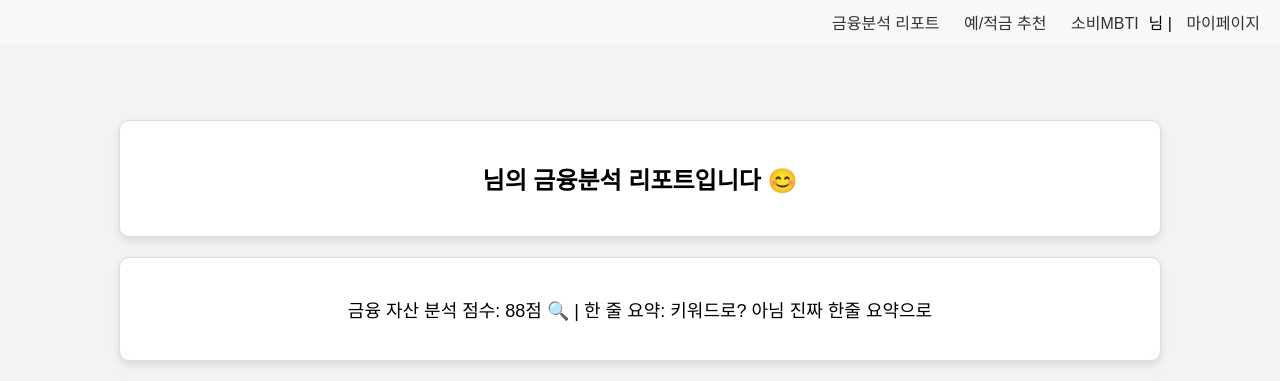
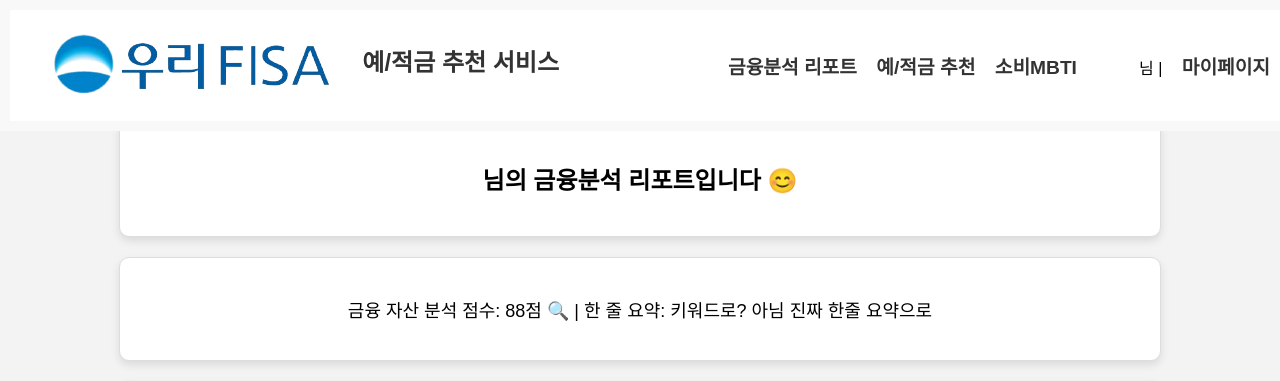
Before and after one commit to Coke-Eating-Polarbear/fisa_share, a Django app: template blog/templates/report_origin.html in a window 1280 px wide. Shown: the top 381 px of the page. Run offline with Django 5.2, Linux system fonts and the light colour scheme; the template is opened without the code that fills it, so the values that code supplies are empty.

Commit message:
Add 모델추가

```diff
--- a/blog/templates/report_origin.html
+++ b/blog/templates/report_origin.html
@@ -1,3 +1,4 @@
+{% load static %}
 <!DOCTYPE html>
 <html lang="en">
 <head>
@@ -31,13 +32,19 @@
             margin: 0 auto;
         }
         .navbar {
-            display: flex;
-            justify-content: flex-end;
-            align-items: center;
-            margin-right: 20px;
+        display: flex;
+        justify-content: space-between; /* 좌측 로고와 우측 버튼 배치 */
+        /* justify-content: flex-end; 오른쪽 정렬 */
+        align-items: center;
+        padding: 10px 20px;
+        font-size: 1rem;
+        background-color: #ffffff;
         }
         .navbar a {
-            margin: 0 10px;
+            /* margin: 0 20px; 링크 간격 */
+            font-size: 1.2rem; /* 글씨 크기 */
+            font-weight: bold; /* 글씨 진하게 */
+            margin-left: 15px; /* 각 링크 사이의 간격 */
             text-decoration: none;
             color: #333;
         }
@@ -87,10 +94,15 @@
 <body>
     <header>
         <div class="navbar">
+            <div class="logo">
+                <a href="./main">
+                    <img src="{% static 'img/fisa_logo_after.png' %}" style="vertical-align: middle;" alt="우리 FISA 로고">
+                    <span style="font-size: 1.5rem; font-weight: bold; margin-left: 10px;">예/적금 추천 서비스</span>
+            </div>
             <div class="nav-links">
                 <a href="#report">금융분석 리포트</a>
                 <a href="#recommendation">예/적금 추천</a>
-                <a href="#spending">소비MBTI</a>
+                <a href="{% url 'spending_mbti' %}">소비MBTI</a>
             </div>
             <div class="user-info">
                 <span>{{ user_name }}님</span> | <a href="#mypage">마이페이지</a>
```
Also changed, not shown: blog/models.py (+15 -0 lines), 1 other file.
